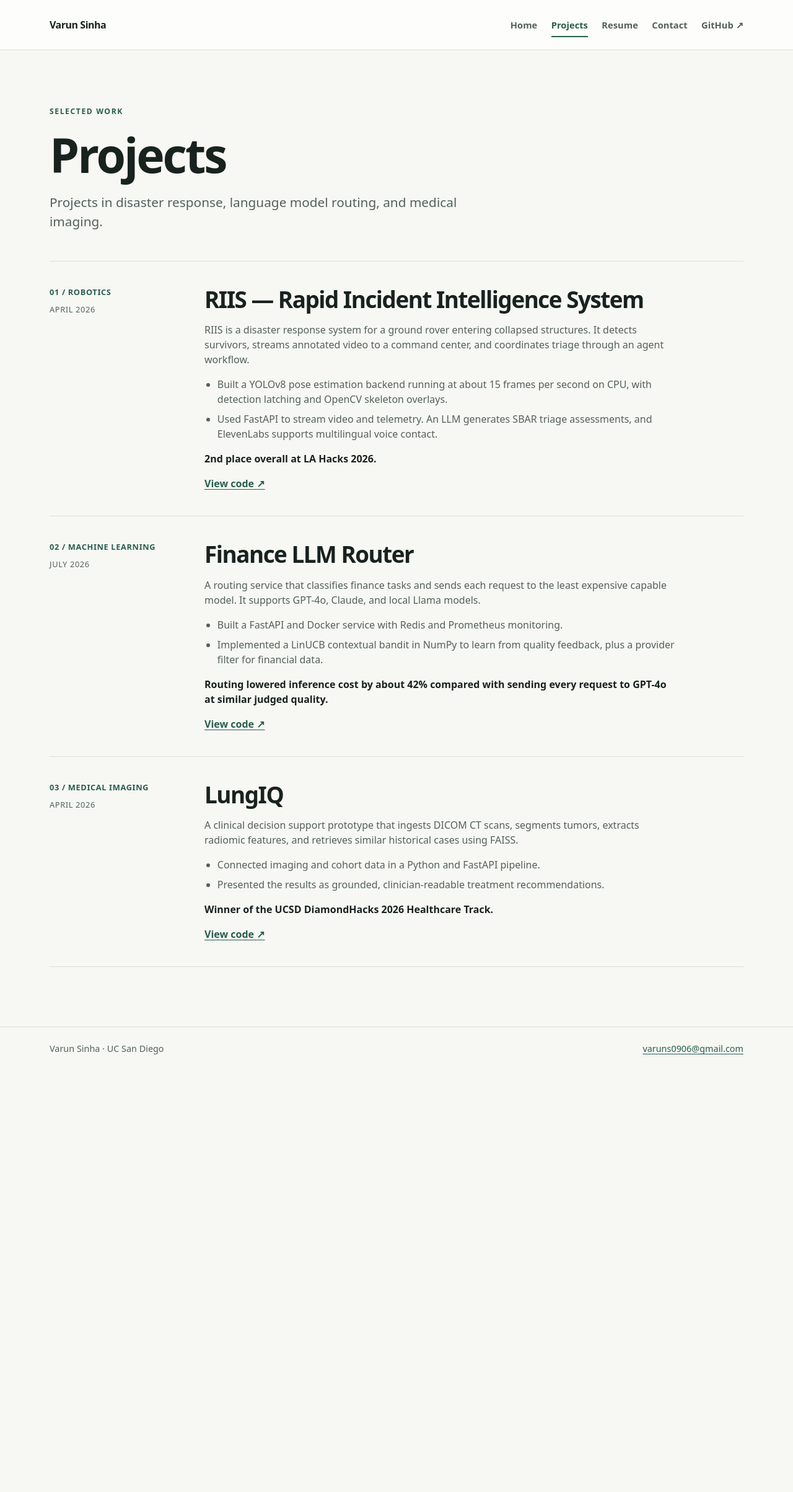
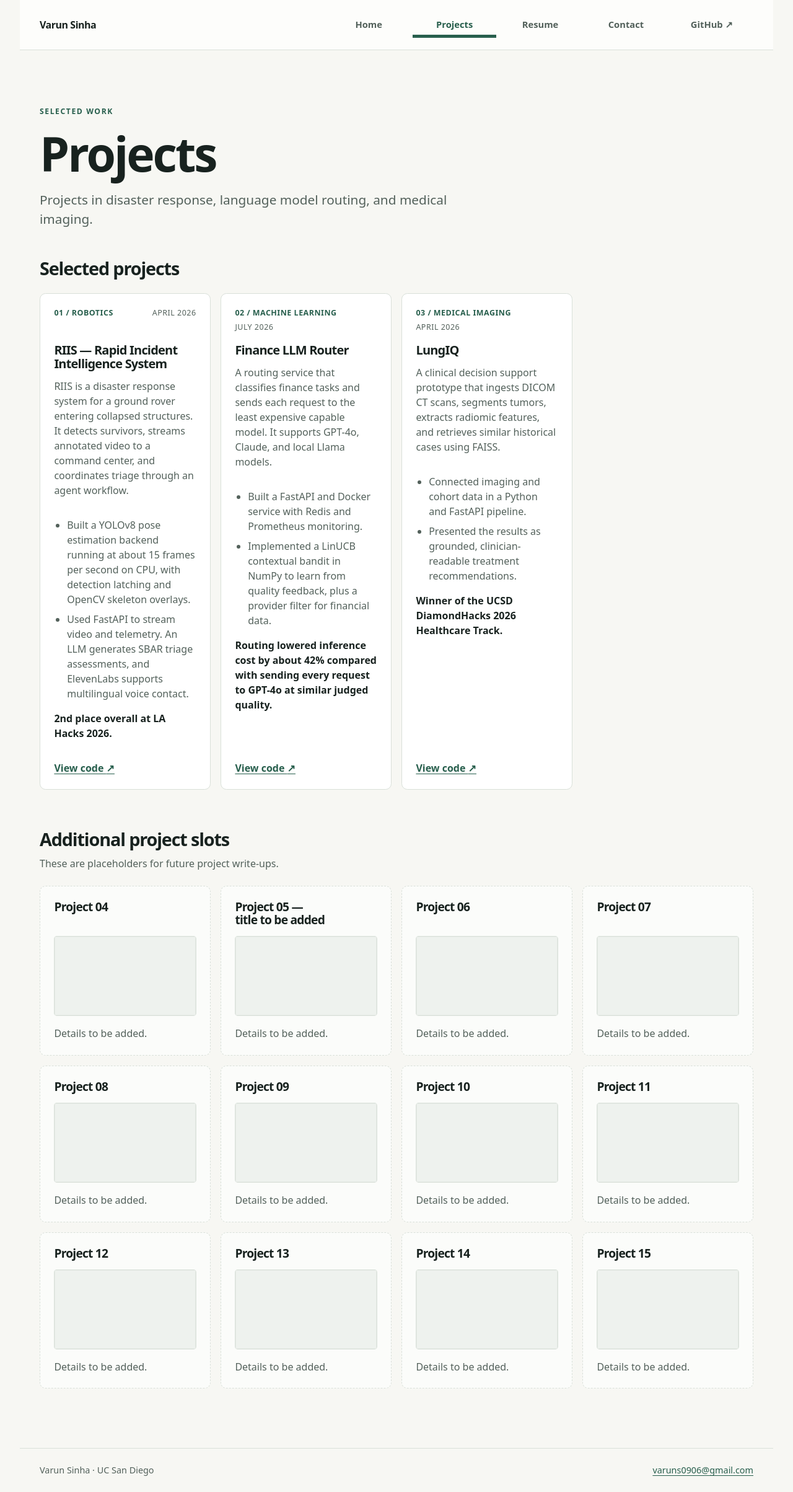
Before and after one commit to vsinha99/dsc106-lab-1, a plain HTML site: page projects/index.html in a window 1280 px wide. Shown: the whole page at 62% size. Before the commit the page ends 1727 px from the top, so only its background shows below. Drawn offline with Linux system fonts and the light colour scheme.

Commit message:
Complete DSC 106 Lab 2 CSS styling

```diff
--- a/projects/index.html
+++ b/projects/index.html
@@ -13,11 +13,13 @@
       <div class="shell header-inner">
         <span class="site-name">Varun Sinha</span>
         <nav class="site-nav" aria-label="Main navigation">
-          <a href="../">Home</a>
-          <a href="../projects/" aria-current="page">Projects</a>
-          <a href="../resume/">Resume</a>
-          <a href="../contact/">Contact</a>
-          <a href="https://github.com/vsinha99" target="_blank" rel="noopener noreferrer">GitHub <span aria-hidden="true">↗</span></a>
+          <ul>
+            <li><a href="../">Home</a></li>
+            <li><a class="current" href="../projects/" aria-current="page">Projects</a></li>
+            <li><a href="../resume/">Resume</a></li>
+            <li><a href="../contact/">Contact</a></li>
+            <li><a href="https://github.com/vsinha99" target="_blank" rel="noopener noreferrer">GitHub <span aria-hidden="true">↗</span></a></li>
+          </ul>
         </nav>
       </div>
     </header>
@@ -29,49 +31,119 @@
         <p class="lead">Projects in disaster response, language model routing, and medical imaging.</p>
       </header>
 
+      <section class="projects-section" aria-labelledby="selected-projects-title">
+        <h2 id="selected-projects-title">Selected projects</h2>
         <div class="project-list">
           <article class="project-entry">
             <div class="project-meta"><span>01 / Robotics</span><time datetime="2026-04">April 2026</time></div>
             <div class="project-body">
-            <h2>RIIS — Rapid Incident Intelligence System</h2>
+              <h3>RIIS — Rapid Incident Intelligence System</h3>
               <p>RIIS is a disaster response system for a ground rover entering collapsed structures. It detects survivors, streams annotated video to a command center, and coordinates triage through an agent workflow.</p>
               <ul>
                 <li>Built a YOLOv8 pose estimation backend running at about 15 frames per second on CPU, with detection latching and OpenCV skeleton overlays.</li>
                 <li>Used FastAPI to stream video and telemetry. An LLM generates SBAR triage assessments, and ElevenLabs supports multilingual voice contact.</li>
               </ul>
               <p class="project-note">2nd place overall at LA Hacks 2026.</p>
-            <p><a class="text-link" href="https://github.com/vsinha99/RIIS" target="_blank" rel="noopener noreferrer">View code <span aria-hidden="true">↗</span></a></p>
+              <p class="project-action"><a class="text-link" href="https://github.com/vsinha99/RIIS" target="_blank" rel="noopener noreferrer">View code <span aria-hidden="true">↗</span></a></p>
             </div>
           </article>
 
           <article class="project-entry">
             <div class="project-meta"><span>02 / Machine learning</span><time datetime="2026-07">July 2026</time></div>
             <div class="project-body">
-            <h2>Finance LLM Router</h2>
+              <h3>Finance LLM Router</h3>
               <p>A routing service that classifies finance tasks and sends each request to the least expensive capable model. It supports GPT-4o, Claude, and local Llama models.</p>
               <ul>
                 <li>Built a FastAPI and Docker service with Redis and Prometheus monitoring.</li>
                 <li>Implemented a LinUCB contextual bandit in NumPy to learn from quality feedback, plus a provider filter for financial data.</li>
               </ul>
               <p class="project-note">Routing lowered inference cost by about 42% compared with sending every request to GPT-4o at similar judged quality.</p>
-            <p><a class="text-link" href="https://github.com/vsinha99/finance_llm_router" target="_blank" rel="noopener noreferrer">View code <span aria-hidden="true">↗</span></a></p>
+              <p class="project-action"><a class="text-link" href="https://github.com/vsinha99/finance_llm_router" target="_blank" rel="noopener noreferrer">View code <span aria-hidden="true">↗</span></a></p>
             </div>
           </article>
 
           <article class="project-entry">
             <div class="project-meta"><span>03 / Medical imaging</span><time datetime="2026-04">April 2026</time></div>
             <div class="project-body">
-            <h2>LungIQ</h2>
+              <h3>LungIQ</h3>
               <p>A clinical decision support prototype that ingests DICOM CT scans, segments tumors, extracts radiomic features, and retrieves similar historical cases using FAISS.</p>
               <ul>
                 <li>Connected imaging and cohort data in a Python and FastAPI pipeline.</li>
                 <li>Presented the results as grounded, clinician-readable treatment recommendations.</li>
               </ul>
               <p class="project-note">Winner of the UCSD DiamondHacks 2026 Healthcare Track.</p>
-            <p><a class="text-link" href="https://github.com/vsinha99/lungiq" target="_blank" rel="noopener noreferrer">View code <span aria-hidden="true">↗</span></a></p>
+              <p class="project-action"><a class="text-link" href="https://github.com/vsinha99/lungiq" target="_blank" rel="noopener noreferrer">View code <span aria-hidden="true">↗</span></a></p>
             </div>
           </article>
         </div>
+      </section>
+
+      <section class="projects-section" aria-labelledby="additional-projects-title">
+        <h2 id="additional-projects-title">Additional project slots</h2>
+        <p class="section-description">These are placeholders for future project write-ups.</p>
+        <div class="project-list">
+          <article class="project-entry project-placeholder">
+            <h3>Project 04</h3>
+            <img src="../images/project-placeholder.svg" alt="" width="320" height="180">
+            <p>Details to be added.</p>
+          </article>
+          <article class="project-entry project-placeholder">
+            <h3>Project 05 — title to be added</h3>
+            <img src="../images/project-placeholder.svg" alt="" width="320" height="180">
+            <p>Details to be added.</p>
+          </article>
+          <article class="project-entry project-placeholder">
+            <h3>Project 06</h3>
+            <img src="../images/project-placeholder.svg" alt="" width="320" height="180">
+            <p>Details to be added.</p>
+          </article>
+          <article class="project-entry project-placeholder">
+            <h3>Project 07</h3>
+            <img src="../images/project-placeholder.svg" alt="" width="320" height="180">
+            <p>Details to be added.</p>
+          </article>
+          <article class="project-entry project-placeholder">
+            <h3>Project 08</h3>
+            <img src="../images/project-placeholder.svg" alt="" width="320" height="180">
+            <p>Details to be added.</p>
+          </article>
+          <article class="project-entry project-placeholder">
+            <h3>Project 09</h3>
+            <img src="../images/project-placeholder.svg" alt="" width="320" height="180">
+            <p>Details to be added.</p>
+          </article>
+          <article class="project-entry project-placeholder">
+            <h3>Project 10</h3>
+            <img src="../images/project-placeholder.svg" alt="" width="320" height="180">
+            <p>Details to be added.</p>
+          </article>
+          <article class="project-entry project-placeholder">
+            <h3>Project 11</h3>
+            <img src="../images/project-placeholder.svg" alt="" width="320" height="180">
+            <p>Details to be added.</p>
+          </article>
+          <article class="project-entry project-placeholder">
+            <h3>Project 12</h3>
+            <img src="../images/project-placeholder.svg" alt="" width="320" height="180">
+            <p>Details to be added.</p>
+          </article>
+          <article class="project-entry project-placeholder">
+            <h3>Project 13</h3>
+            <img src="../images/project-placeholder.svg" alt="" width="320" height="180">
+            <p>Details to be added.</p>
+          </article>
+          <article class="project-entry project-placeholder">
+            <h3>Project 14</h3>
+            <img src="../images/project-placeholder.svg" alt="" width="320" height="180">
+            <p>Details to be added.</p>
+          </article>
+          <article class="project-entry project-placeholder">
+            <h3>Project 15</h3>
+            <img src="../images/project-placeholder.svg" alt="" width="320" height="180">
+            <p>Details to be added.</p>
+          </article>
+        </div>
+      </section>
     </main>
 
     <footer class="site-footer">
--- a/style.css
+++ b/style.css
@@ -1,20 +1,24 @@
 :root {
   color-scheme: light;
+  --color-accent: #285f4d;
   --paper: #f7f7f3;
   --surface: #fff;
   --ink: #18221f;
   --muted: #53615b;
   --line: #d9e0d9;
-  --accent: #285f4d;
+  --accent: var(--color-accent);
   --accent-dark: #1e493b;
+  accent-color: var(--color-accent);
 }
 
 * { box-sizing: border-box; }
 
-html { scroll-behavior: smooth; }
+html { scroll-behavior: smooth; background: var(--paper); }
 
 body {
-  margin: 0;
+  max-width: 80rem;
+  margin: 0 auto;
+  padding-inline: clamp(1rem, 3vw, 2rem);
   font: 100%/1.5 system-ui;
   color: var(--ink);
   background: var(--paper);
@@ -26,7 +30,7 @@ a { color: var(--accent); text-underline-offset: .2em; }
 a:hover { color: var(--accent-dark); }
 a:focus-visible, button:focus-visible, input:focus-visible, textarea:focus-visible { outline: 3px solid #76b59c; outline-offset: 3px; }
 
-.shell { width: min(100% - 3rem, 1120px); margin-inline: auto; }
+.shell { width: 100%; max-width: 72rem; margin-inline: auto; }
 
 .skip-link { position: absolute; top: -5rem; left: 1rem; z-index: 10; padding: .6rem 1rem; background: var(--surface); }
 .skip-link:focus { top: 1rem; }
@@ -34,13 +38,16 @@ a:focus-visible, button:focus-visible, input:focus-visible, textarea:focus-visib
 .site-header { border-bottom: 1px solid var(--line); background: rgba(255, 255, 255, .72); }
 .header-inner { display: flex; align-items: center; justify-content: space-between; gap: 1.5rem; min-height: 5rem; }
 .site-name { font-size: 1rem; font-weight: 750; letter-spacing: -.03em; white-space: nowrap; }
-.site-nav { display: flex; align-items: center; flex-wrap: wrap; gap: .25rem 1.4rem; }
-.site-nav a { padding-block: .55rem; color: var(--muted); font-size: .92rem; font-weight: 600; text-decoration: none; white-space: nowrap; }
-.site-nav a:hover, .site-nav a[aria-current="page"] { color: var(--accent); }
-.site-nav a[aria-current="page"] { box-shadow: inset 0 -2px var(--accent); }
+.site-nav { display: flex; flex: 1; max-width: 43rem; color: var(--muted); }
+.site-nav ul { display: flex; flex: 1; flex-wrap: wrap; justify-content: space-evenly; gap: .25rem; margin: 0; padding: 0; list-style: none; }
+.site-nav li { display: flex; flex: 1 1 5.5rem; text-align: center; }
+.site-nav a { display: block; flex: 1; padding: .55rem .65rem .35rem; border-bottom: .4em solid transparent; border-radius: .3rem .3rem 0 0; color: inherit; font-size: .92rem; font-weight: 600; text-decoration: none; white-space: nowrap; }
+.site-nav a:hover { border-bottom-color: var(--color-accent); background: #eaf2eb; color: var(--accent-dark); }
+.site-nav a.current { border-bottom-color: var(--accent); color: var(--accent); }
 
 h1, h2, h3, p { margin-top: 0; }
-h1, h2, h3 { letter-spacing: -.04em; line-height: 1.15; }
+h1, h2, h3, h4, h5, h6 { line-height: 1.1; text-wrap: balance; }
+h1, h2, h3 { letter-spacing: -.04em; }
 h1 { font-size: clamp(2.8rem, 6vw, 5rem); font-weight: 750; }
 h2 { font-size: clamp(1.7rem, 3vw, 2.3rem); }
 h3 { font-size: 1.2rem; }
@@ -68,36 +75,45 @@ h3 { font-size: 1.2rem; }
 .section-end { margin: 1.5rem 0 0; }
 
 .page-main { padding-block: clamp(3rem, 7vw, 6rem) 6rem; }
-.page-intro { max-width: 700px; margin-bottom: 3rem; }
+.page-intro { max-width: 44rem; margin-bottom: 3rem; }
 .page-intro h1 { margin-bottom: 1rem; }
 .page-intro .lead { margin-bottom: 0; }
-.project-list { border-top: 1px solid var(--line); }
-.project-entry { display: grid; grid-template-columns: 210px minmax(0, 1fr); gap: 2.5rem; padding-block: 2.5rem; border-bottom: 1px solid var(--line); }
-.project-meta { display: flex; flex-direction: column; gap: .55rem; color: var(--accent); font-size: .8rem; font-weight: 750; letter-spacing: .05em; text-transform: uppercase; }
+.projects-section + .projects-section { margin-top: 4rem; }
+.projects-section > h2 { margin-bottom: 1.5rem; font-size: 1.8rem; }
+.section-description { margin-top: -.8rem; margin-bottom: 1.5rem; color: var(--muted); }
+.project-list { display: grid; grid-template-columns: repeat(auto-fill, minmax(15em, 1fr)); gap: 1rem; }
+.project-entry { display: grid; grid-row: span 2; grid-template-rows: subgrid; gap: 1rem; min-width: 0; padding: 1.4rem; border: 1px solid var(--line); border-radius: .6rem; background: var(--surface); }
+.project-meta { grid-row: 1; display: flex; flex-wrap: wrap; justify-content: space-between; gap: .25rem .75rem; color: var(--accent); font-size: .78rem; font-weight: 750; letter-spacing: .04em; text-transform: uppercase; }
 .project-meta time { color: var(--muted); font-weight: 500; }
-.project-body { max-width: 760px; }
-.project-body h2 { margin-bottom: 1rem; }
+.project-body { grid-row: 2; display: flex; flex-direction: column; min-width: 0; overflow-wrap: anywhere; }
+.project-body h3 { margin-bottom: .8rem; font-size: 1.25rem; }
 .project-body p, .project-body li { color: var(--muted); }
 .project-body ul { padding-left: 1.3rem; }
 .project-body li + li { margin-top: .5rem; }
 .project-body .project-note { color: var(--ink); font-weight: 650; }
 .project-body p:last-child { margin-bottom: 0; }
+.project-action { margin-top: auto; padding-top: 1rem; }
+.project-placeholder { grid-row: span 3; grid-template-rows: subgrid; border-style: dashed; background: #fbfcfa; }
+.project-placeholder h3, .project-placeholder p { margin: 0; }
+.project-placeholder img { width: 100%; height: auto; aspect-ratio: 16 / 9; object-fit: cover; border-radius: .3rem; }
+.project-placeholder p { color: var(--muted); }
 
 .contact-layout { display: grid; grid-template-columns: minmax(0, .8fr) minmax(0, 1fr); gap: clamp(2rem, 8vw, 7rem); align-items: start; min-height: 70vh; }
 .contact-address { margin-top: 2rem; color: var(--muted); }
-.contact-form { padding: 2rem; border: 1px solid var(--line); border-radius: .7rem; background: var(--surface); }
-.field { margin-bottom: 1.4rem; }
-.field label { display: block; margin-bottom: .45rem; font-weight: 650; }
-.field input, .field textarea { display: block; width: 100%; border: 1px solid #adbcb2; border-radius: .35rem; padding: .75rem .85rem; background: white; color: var(--ink); font: inherit; }
+.contact-form { display: grid; grid-template-columns: minmax(7rem, 9rem) minmax(0, 1fr); gap: 1.25rem 1rem; padding: 2rem; border: 1px solid var(--line); border-radius: .7rem; background: var(--surface); }
+.field { grid-column: 1 / -1; display: grid; grid-template-columns: subgrid; align-items: start; }
+.field span { grid-column: 1; margin-top: .65rem; font-weight: 650; }
+.field input, .field textarea { grid-column: 2; display: block; width: 100%; min-width: 0; border: 1px solid #adbcb2; border-radius: .35rem; padding: .75rem .85rem; background: white; color: var(--ink); font: inherit; }
 .field textarea { resize: vertical; }
-.form-note { margin: 1rem 0 0; color: var(--muted); font-size: .88rem; }
+.contact-form .button { grid-column: 2; justify-self: start; }
+.form-note { grid-column: 2; margin: -.8rem 0 0; color: var(--muted); font-size: .88rem; }
 
-.resume-main { max-width: 1000px; }
+.resume-main { max-width: 68rem; }
 .resume-main .page-intro { margin-bottom: 2.5rem; }
 .resume-contact { display: flex; flex-wrap: wrap; gap: .55rem; margin-top: 1rem; }
-.resume-section { display: grid; grid-template-columns: 170px minmax(0, 1fr); column-gap: 2.5rem; border-top: 1px solid var(--line); padding-block: 2rem; }
+.resume-section { display: grid; grid-template-columns: 11rem minmax(0, 1fr); column-gap: 2.5rem; border-top: 1px solid var(--line); padding-block: 2rem; }
 .resume-section > h2 { margin-bottom: 1.5rem; color: var(--accent); font-size: 1.2rem; }
-.resume-entry { grid-column: 2; padding-bottom: 1.5rem; }
+.resume-entry { grid-column: 2; min-width: 0; padding-bottom: 1.5rem; }
 .resume-entry + .resume-entry { border-top: 1px solid var(--line); padding-top: 1.5rem; }
 .resume-entry:last-child { padding-bottom: 0; }
 .resume-entry h3 { margin-bottom: .35rem; font-size: 1.1rem; }
@@ -110,7 +126,7 @@ h3 { font-size: 1.2rem; }
 .entry-date { flex: 0 0 auto; color: var(--muted); font-size: .9rem; text-align: right; }
 .skills-entry h3 { position: absolute; width: 1px; height: 1px; overflow: hidden; clip: rect(0, 0, 0, 0); white-space: nowrap; }
 .skills-list { margin: 0; }
-.skills-list div { display: grid; grid-template-columns: 115px 1fr; gap: 1rem; padding-block: .45rem; }
+.skills-list div { display: grid; grid-template-columns: 7rem minmax(0, 1fr); gap: 1rem; padding-block: .45rem; }
 .skills-list dt { font-weight: 700; }
 .skills-list dd { margin: 0; color: var(--muted); }
 
@@ -118,20 +134,27 @@ h3 { font-size: 1.2rem; }
 .footer-inner { display: flex; justify-content: space-between; gap: 1rem; padding-block: 1.5rem; color: var(--muted); font-size: .9rem; }
 .footer-inner p { margin: 0; }
 
+@media (max-width: 900px) {
+  .contact-layout { grid-template-columns: 1fr; min-height: 0; }
+  .contact-layout .page-intro { margin-bottom: 0; }
+}
+
 @media (max-width: 760px) {
   .header-inner { align-items: start; flex-direction: column; justify-content: center; gap: .35rem; padding-block: 1rem; }
-  .hero, .contact-layout { grid-template-columns: 1fr; }
+  .site-nav { flex: none; width: 100%; max-width: none; }
+  .hero { grid-template-columns: 1fr; }
   .hero { padding-block: 3.5rem; }
   .portrait { max-width: 380px; }
-  .project-entry { grid-template-columns: 1fr; gap: 1rem; }
-  .project-meta { flex-direction: row; flex-wrap: wrap; gap: .4rem 1rem; }
+  .contact-form { grid-template-columns: minmax(0, 1fr); }
+  .field span, .field input, .field textarea, .contact-form .button, .form-note { grid-column: 1; }
+  .field span { margin: 0 0 .4rem; }
+  .form-note { margin-top: -.6rem; }
   .resume-section { grid-template-columns: 1fr; }
   .resume-entry { grid-column: 1; }
 }
 
 @media (max-width: 520px) {
-  .shell { width: min(100% - 2rem, 1120px); }
-  .site-nav { gap: .1rem 1rem; }
+  .site-nav li { flex-basis: 5rem; }
   .site-nav a { font-size: .86rem; }
   .brief-grid { grid-template-columns: 1fr; }
   .contact-form { padding: 1.2rem; }
```
Also changed, not shown: contact/index.html (+16 -14 lines), index.html (+7 -5 lines), resume/index.html (+7 -5 lines), images/project-placeholder.svg (added). Lines whose indentation alone changed are shown as unchanged.
